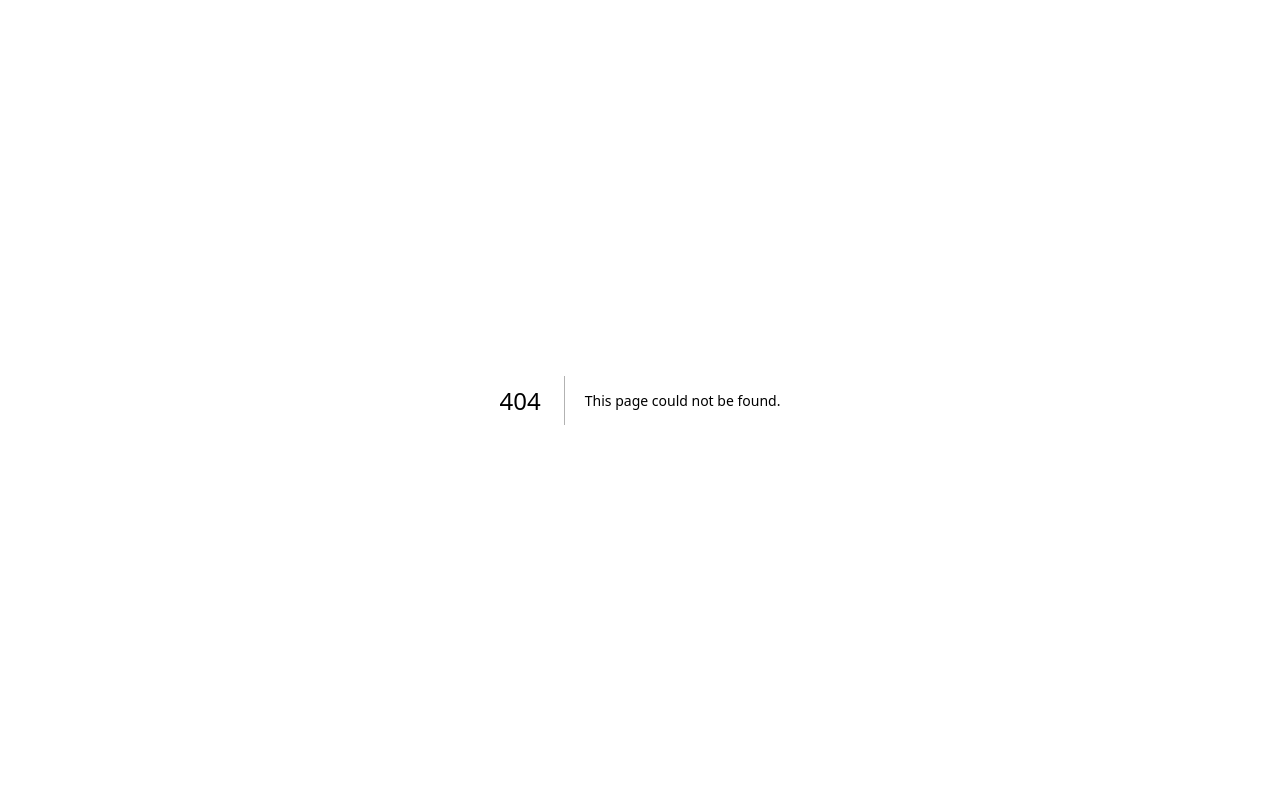
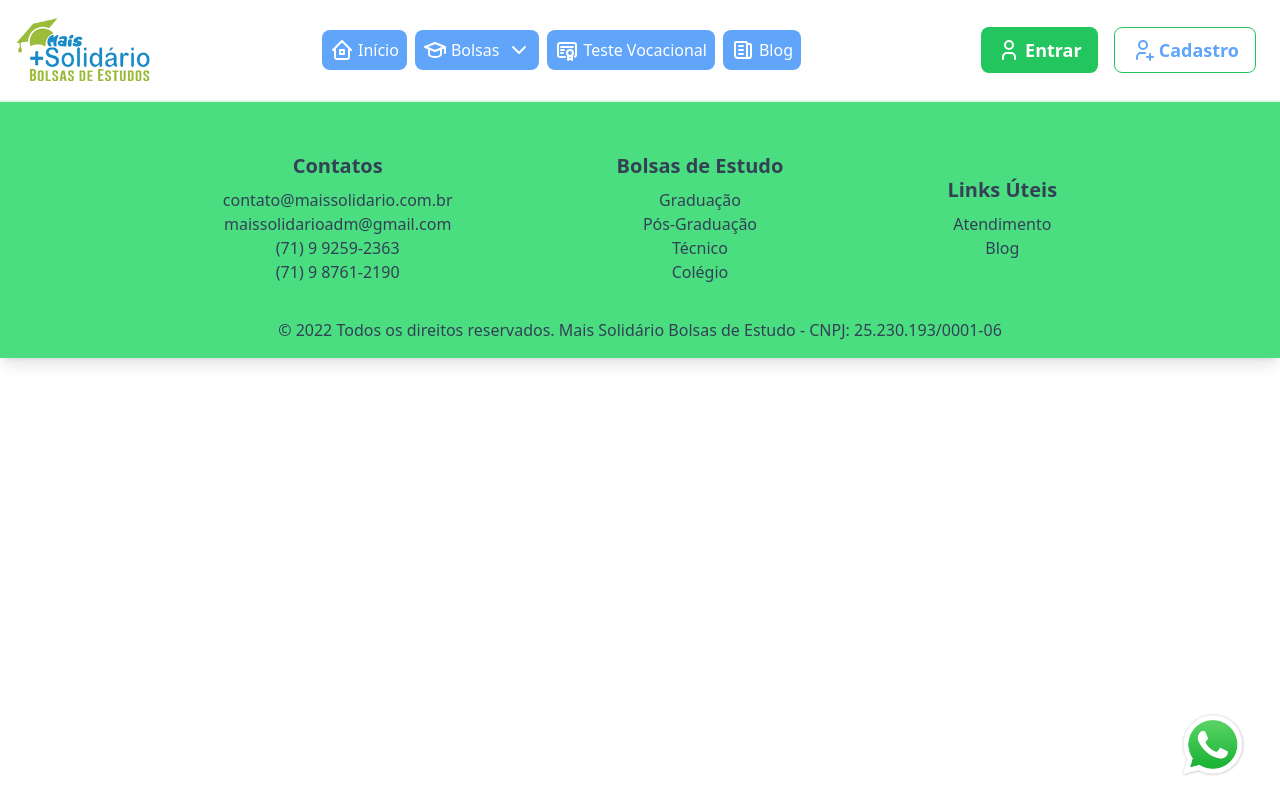
Before and after one commit to danibex/maissolidario, a Next.js app: page /curso/1 in a window 1280 px wide. Before the commit this address had no page. Built offline with nearby package versions, Linux system fonts and the light colour scheme.

Commit message:
alteração nas rotas de filtro e inicio na criação de visualização de curso

```diff
--- a/src/components/Footer/Footer.jsx
+++ b/src/components/Footer/Footer.jsx
@@ -15,10 +15,10 @@ return(
             <div className="h-[150px] flex flex-col justify-center items-center">
                 <h2 className="mb-2 text-xl font-bold">Bolsas de Estudo</h2>
                 <div className="flex flex-col justify-center items-center">
-                <Link href="/bolsas/graduacao" className="hover:underline hover:text-slate-200 active:text-slate-400">Graduação</Link>
-                <Link href="/bolsas/pos-graduacao" className="hover:underline hover:text-slate-200 active:text-slate-400">Pós-Graduação</Link>
-                <Link href="/bolsas/tecnico" className="hover:underline hover:text-slate-200 active:text-slate-400">Técnico</Link>
-                <Link href="/bolsas/colegio" className="hover:underline hover:text-slate-200 active:text-slate-400">Colégio</Link>
+                <Link href="/graduacao/1" className="hover:underline hover:text-slate-200 active:text-slate-400">Graduação</Link>
+                <Link href="/posgraduacao/1" className="hover:underline hover:text-slate-200 active:text-slate-400">Pós-Graduação</Link>
+                <Link href="/tecnico/1" className="hover:underline hover:text-slate-200 active:text-slate-400">Técnico</Link>
+                <Link href="/colegio/1" className="hover:underline hover:text-slate-200 active:text-slate-400">Colégio</Link>
                 </div>
             </div>
             <div className="h-[150px] flex flex-col justify-center items-center">
--- a/src/components/HerosBolsas/CabecalhoFiltro.jsx
+++ b/src/components/HerosBolsas/CabecalhoFiltro.jsx
@@ -10,16 +10,16 @@ return (
     </Slider>
 <div className={`border h-fit w-[95%] rounded-2xl bg-slate-100`}>
     <div className="flex flex-col md:flex-row justify-center items-center md:justify-around bg-green-400 rounded-t-2xl">
-    <BotaoFiltro active={props.graduacao} href="/bolsas/graduacao/1">
+    <BotaoFiltro active={props.graduacao} href="/graduacao/1">
         Graduação
     </BotaoFiltro>
-    <BotaoFiltro active={props.pos} href="/bolsas/posgraduacao/1">
+    <BotaoFiltro active={props.pos} href="/posgraduacao/1">
         Pós-Graduação
     </BotaoFiltro>
-    <BotaoFiltro active={props.tecnico} href="/bolsas/tecnico/1">
+    <BotaoFiltro active={props.tecnico} href="/tecnico/1">
         Técnico
     </BotaoFiltro>
-    <BotaoFiltro active={props.colegio} href="/bolsas/colegio/1">
+    <BotaoFiltro active={props.colegio} href="/colegio/1">
         Colégio
     </BotaoFiltro>
     </div>
--- a/src/components/HerosBolsas/CardCurso.jsx
+++ b/src/components/HerosBolsas/CardCurso.jsx
@@ -3,16 +3,16 @@ import Link from "next/link"
 export default function CardCurso(props) {
 return(
 <Link
-href="/bolsas"
+href="/"
     class={`
          pb-4 rounded-xl bg-white
         flex flex-col justify-center items-center
         shadow-xl hover:opacity-90 active:opacity-100
-        w-[410px] sm:w-[310px] md:w-[290px] lg:w-[320px]
+        w-[365px] sm:w-[310px] md:w-[290px] lg:w-[320px]
     `}>
-        <div className="rounded-t-xl mx-0 px-0 mt-0 pt-0 mb-1 w-[410px] sm:w-[310px] md:w-[290px] lg:w-[320px]">
-            <Image alt="" src={props.url} className="rounded-t-xl w-[410px] sm:w-[310px] md:w-[290px] lg:w-[320px]"/>
-            <div className="text-2xl font-medium mt-4">{props.nome}</div>
+        <div className="rounded-t-xl mx-0 px-0 mt-0 pt-0 mb-1 w-[365px] sm:w-[310px] md:w-[290px] lg:w-[320px]">
+            <Image alt="" src={props.url} className="rounded-t-xl w-[365px] sm:w-[310px] md:w-[290px] lg:w-[320px]"/>
+            <div className="text-2xl font-medium mt-4 flex justify-center items-center">{props.nome}</div>
         </div>
         <div className="text-lg text-black font-bold flex flex-col justify-center items-center w-[100%] mt-2">
             <div className="flex flex-row justify-center items-center"><p className="line-through text-lg text-blue-600">R$ {props.precoCheio},00</p></div>
--- a/src/components/Menu/MenuNavegacao.jsx
+++ b/src/components/Menu/MenuNavegacao.jsx
@@ -62,10 +62,10 @@ export default function MenuNavegacao(props) {
                 </div>
                 <div className='flex w-[100%] justify-center items-start'>
                   <div className={`${toggleBolsas ? "absolute" : "hidden"} flex flex-col justify-center items-center w-[50%]  mt-2 py-2 md:w-[200px] bg-white rounded-lg shadow-lg z-10`}>
-                    <BotaoMenuBolsas href="/bolsas/graduacao/1">Graduação</BotaoMenuBolsas>
-                    <BotaoMenuBolsas href="/bolsas/posgraduacao/1">Pós-Graduação</BotaoMenuBolsas>
-                    <BotaoMenuBolsas href="/bolsas/tecnico/1">Técnico</BotaoMenuBolsas>
-                    <BotaoMenuBolsas href="/bolsas/colegio/1">Colégio</BotaoMenuBolsas>
+                    <BotaoMenuBolsas href="/graduacao/1">Graduação</BotaoMenuBolsas>
+                    <BotaoMenuBolsas href="/posgraduacao/1">Pós-Graduação</BotaoMenuBolsas>
+                    <BotaoMenuBolsas href="/tecnico/1">Técnico</BotaoMenuBolsas>
+                    <BotaoMenuBolsas href="/colegio/1">Colégio</BotaoMenuBolsas>
 
                   </div>
                 </div>
--- a/src/pages/bolsas.jsx
+++ /dev/null
@@ -1,11 +0,0 @@
-import Footer from "@/components/Footer/Footer"
-import CabecalhoFiltro from "@/components/HerosBolsas/CabecalhoFiltro"
-import MenuNavegacao from "@/components/Menu/MenuNavegacao"
-export default function Bolsas(props) {
-    return(
-      <MenuNavegacao>
-        <CabecalhoFiltro/>
-        <Footer/>
-      </MenuNavegacao>
-    )
-}
--- a/src/pages/bolsas/curso/[curso].jsx
+++ /dev/null
@@ -1,8 +0,0 @@
-import MenuNavegacao from "@/components/Menu/MenuNavegacao";
-export default function Curso() {
-return(
-<MenuNavegacao>
-
-</MenuNavegacao>
-)
-}
--- a/src/pages/bolsas/posgraduacao/[posgraduacao].jsx
+++ b/src/pages/colegio/[colegio].jsx
@@ -4,20 +4,22 @@ import Filtro from "@/components/HerosBolsas/Filtro"
 import Footer from "@/components/Footer/Footer"
 import style from "@/styles/heroPrincipal.module.css"
 import ItemFiltro from "@/components/HerosBolsas/ItemFiltro"
+import CursosEcommerce from "@/components/HerosBolsas/CursosEcommerce"
+import CardCurso from "@/components/HerosBolsas/CardCurso"
+import { colegios } from "@/pages/api/data/Bolsas/Colegio"
 import { IconSearch, IconChevronsRight, IconChevronsLeft } from "@tabler/icons-react"
 import BotaoPaginacao from "@/components/HerosBolsas/BotaoPaginacao"
-import CursosEcommerce from "@/components/HerosBolsas/CursosEcommerce"
-import CardCurso from "@/components/HerosBolsas/CardCurso"
 import odonto from "@/assets/img/Cursos/odontologia.png"
 import BotaoWhatsapp from "@/components/BotaoWhatsapp"
 import { useRouter } from 'next/router';
 import { useState, useEffect } from "react"
+import Link from "next/link"
 export default function Bolsas() {
   const router = useRouter();
   const [paginacao, setPaginacao] = useState(1)
 
   useEffect(() => {
-    router.push(`/bolsas/posgraduacao/${paginacao}`)
+    router.push(`/colegio/${paginacao}`)
   }, [paginacao])
 
   function proximaPagina() {
@@ -27,9 +29,10 @@ export default function Bolsas() {
   function paginaAnterior() {
     setPaginacao(prevPaginacao => prevPaginacao - 1)
   }
+
 return(
 <MenuNavegacao>
-<CabecalhoFiltro pos fundo={style.fundoBolsaPos}>
+  <CabecalhoFiltro colegio fundo={style.fundoBolsaColegio}>
     <Filtro>
     <ItemFiltro titulo="Nome do Curso:" selectNome="Curso">
         <option value="Todos">Todos</option>
@@ -38,13 +41,28 @@ return(
       </ItemFiltro>
       <ItemFiltro titulo="Faculdade:" selectNome="Faculdade">
         <option value="Todas">Todas</option>
-  <option value="+Edutec">+Edutec</option>
+        <option value="UNIFTC">UNIFTC</option>
+        <option value="Universo Salvador">Universo Salvador</option>
+        <option value="UNIFATECIE">UNIFATECIE</option>
+        <option value="Faculdade Santíssimo">Faculdade Santíssimo</option>
+        <option value="FATEC">FATEC</option>
+        <option value="Colégio Acadêmico">Colégio Acadêmico</option>
       </ItemFiltro>
       <ItemFiltro titulo="Cidade:" selectNome="Cidade">
         <option value="Todas">Todas</option>
+        <option value="Alagoinhas">Alagoinhas</option>
+        <option value="Feira de Santana">Feira de Santana</option>
+        <option value="Jequié">Jequié</option>
+        <option value="Juazeiro">Juazeiro</option>
+        <option value="Itabuna">Itabuna</option>
+        <option value="Lauro de Freitas">Lauro de Freitas</option>
+        <option value="Petrolina">Petrolina</option>
+        <option value="Salvador">Salvador</option>
+        <option value="Vitória da Conquista">Vitória da Conquista</option>
       </ItemFiltro>
       <ItemFiltro titulo="Modalidade" selectNome="Modalidade">
           <option value="Todas">Todas</option>
+          <option value="Presencial">Presencial</option>
           <option value="EAD">EAD</option>
       </ItemFiltro>
       <div className="flex justify-center items-center my-2 mr-4">
@@ -68,8 +86,8 @@ return(
       {/* REFATORAR BOTÃO */}
       <button
       onClick={paginaAnterior}
-      disabled={router.query.posgraduacao == 1 ? true : false}
-      className={`py-2 pl-1 pr-4 flex flex-row justify-center items-center m-3 border border-blue-500 text-blue-500 rounded-full ${router.query.posgraduacao == 1  ? "opacity-50" : "hover:bg-blue-500 hover:text-white hover:underline active:shadow-none"}  shadow-xl`}
+      disabled={router.query.colegio == 1 ? true : false}
+      className={`py-2 pl-1 pr-4 flex flex-row justify-center items-center m-3 border border-blue-500 text-blue-500 rounded-full ${router.query.colegio == 1  ? "opacity-50" : "hover:bg-blue-500 hover:text-white hover:underline active:shadow-none"}  shadow-xl`}
       >
         <IconChevronsLeft size={30}/>Anterior
       </button>
--- /dev/null
+++ b/src/pages/curso/[curso].jsx
@@ -0,0 +1,14 @@
+import BotaoWhatsapp from "@/components/BotaoWhatsapp";
+import Footer from "@/components/Footer/Footer";
+import MenuNavegacao from "@/components/Menu/MenuNavegacao";
+export default function Curso() {
+return(
+<MenuNavegacao>
+<div>
+
+</div>
+<Footer/>
+<BotaoWhatsapp/>
+</MenuNavegacao>
+)
+}
--- a/src/pages/bolsas/graduacao/[graduacao].jsx
+++ b/src/pages/graduacao/[graduacao].jsx
@@ -18,7 +18,7 @@ export default function Bolsas() {
   const [paginacao, setPaginacao] = useState(1)
 
   useEffect(() => {
-    router.push(`/bolsas/graduacao/${paginacao}`)
+    router.push(`/graduacao/${paginacao}`)
   }, [paginacao])
 
   function proximaPagina() {
--- a/src/pages/bolsas/tecnico/[tecnico].jsx
+++ b/src/pages/posgraduacao/[posgraduacao].jsx
@@ -17,7 +17,7 @@ export default function Bolsas() {
   const [paginacao, setPaginacao] = useState(1)
 
   useEffect(() => {
-    router.push(`/bolsas/tecnico/${paginacao}`)
+    router.push(`/posgraduacao/${paginacao}`)
   }, [paginacao])
 
   function proximaPagina() {
@@ -27,10 +27,9 @@ export default function Bolsas() {
   function paginaAnterior() {
     setPaginacao(prevPaginacao => prevPaginacao - 1)
   }
-
 return(
 <MenuNavegacao>
-<CabecalhoFiltro tecnico fundo={style.fundoBolsaTecnico}>
+<CabecalhoFiltro pos fundo={style.fundoBolsaPos}>
 <Filtro>
 <ItemFiltro titulo="Nome do Curso:" selectNome="Curso">
   <option value="Todos">Todos</option>
@@ -39,33 +38,18 @@ return(
 </ItemFiltro>
 <ItemFiltro titulo="Faculdade:" selectNome="Faculdade">
   <option value="Todas">Todas</option>
-  <option value="UNIFTC">UNIFTC</option>
-  <option value="Universo Salvador">Universo Salvador</option>
-  <option value="UNIFATECIE">UNIFATECIE</option>
-  <option value="Faculdade Santíssimo">Faculdade Santíssimo</option>
-  <option value="FATEC">FATEC</option>
-  <option value="Colégio Acadêmico">Colégio Acadêmico</option>
+  <option value="+Edutec">+Edutec</option>
 </ItemFiltro>
 <ItemFiltro titulo="Cidade:" selectNome="Cidade">
   <option value="Todas">Todas</option>
-  <option value="Alagoinhas">Alagoinhas</option>
-  <option value="Feira de Santana">Feira de Santana</option>
-  <option value="Jequié">Jequié</option>
-  <option value="Juazeiro">Juazeiro</option>
-  <option value="Itabuna">Itabuna</option>
-  <option value="Lauro de Freitas">Lauro de Freitas</option>
-  <option value="Petrolina">Petrolina</option>
-  <option value="Salvador">Salvador</option>
-  <option value="Vitória da Conquista">Vitória da Conquista</option>
 </ItemFiltro>
 <ItemFiltro titulo="Modalidade" selectNome="Modalidade">
     <option value="Todas">Todas</option>
-    <option value="Presencial">Presencial</option>
     <option value="EAD">EAD</option>
 </ItemFiltro>
-<div className="flex justify-center items-center my-2 mr-4">
+  <div className="flex justify-center items-center my-2 mr-4">
     <button className="justify-center items-center flex flex-row p-2 bg-blue-400 hover:bg-blue-500 active:bg-blue-600 text-white rounded-lg text-lg font-semibold"><IconSearch className="mr-2"/>Procurar</button>
-</div>
+  </div>
 </Filtro>
 </CabecalhoFiltro>
   <CursosEcommerce>
@@ -84,8 +68,8 @@ return(
       {/* REFATORAR BOTÃO */}
       <button
       onClick={paginaAnterior}
-      disabled={router.query.tecnico == 1 ? true : false}
-      className={`py-2 pl-1 pr-4 flex flex-row justify-center items-center m-3 border border-blue-500 text-blue-500 rounded-full ${router.query.tecnico == 1  ? "opacity-50" : "hover:bg-blue-500 hover:text-white hover:underline active:shadow-none"}  shadow-xl`}
+      disabled={router.query.posgraduacao == 1 ? true : false}
+      className={`py-2 pl-1 pr-4 flex flex-row justify-center items-center m-3 border border-blue-500 text-blue-500 rounded-full ${router.query.posgraduacao == 1  ? "opacity-50" : "hover:bg-blue-500 hover:text-white hover:underline active:shadow-none"}  shadow-xl`}
       >
         <IconChevronsLeft size={30}/>Anterior
       </button>
--- a/src/pages/bolsas/colegio/[colegio].jsx
+++ b/src/pages/tecnico/[tecnico].jsx
@@ -4,22 +4,20 @@ import Filtro from "@/components/HerosBolsas/Filtro"
 import Footer from "@/components/Footer/Footer"
 import style from "@/styles/heroPrincipal.module.css"
 import ItemFiltro from "@/components/HerosBolsas/ItemFiltro"
+import { IconSearch, IconChevronsRight, IconChevronsLeft } from "@tabler/icons-react"
+import BotaoPaginacao from "@/components/HerosBolsas/BotaoPaginacao"
 import CursosEcommerce from "@/components/HerosBolsas/CursosEcommerce"
 import CardCurso from "@/components/HerosBolsas/CardCurso"
-import { colegios } from "@/pages/api/data/Bolsas/Colegio"
-import { IconSearch, IconChevronsRight, IconChevronsLeft } from "@tabler/icons-react"
-import BotaoPaginacao from "@/components/HerosBolsas/BotaoPaginacao"
 import odonto from "@/assets/img/Cursos/odontologia.png"
 import BotaoWhatsapp from "@/components/BotaoWhatsapp"
 import { useRouter } from 'next/router';
 import { useState, useEffect } from "react"
-import Link from "next/link"
 export default function Bolsas() {
   const router = useRouter();
   const [paginacao, setPaginacao] = useState(1)
 
   useEffect(() => {
-    router.push(`/bolsas/colegio/${paginacao}`)
+    router.push(`/tecnico/${paginacao}`)
   }, [paginacao])
 
   function proximaPagina() {
@@ -32,7 +30,7 @@ export default function Bolsas() {
 
 return(
 <MenuNavegacao>
-  <CabecalhoFiltro colegio fundo={style.fundoBolsaColegio}>
+<CabecalhoFiltro tecnico fundo={style.fundoBolsaTecnico}>
 <Filtro>
 <ItemFiltro titulo="Nome do Curso:" selectNome="Curso">
   <option value="Todos">Todos</option>
@@ -86,8 +84,8 @@ return(
       {/* REFATORAR BOTÃO */}
       <button
       onClick={paginaAnterior}
-      disabled={router.query.colegio == 1 ? true : false}
-      className={`py-2 pl-1 pr-4 flex flex-row justify-center items-center m-3 border border-blue-500 text-blue-500 rounded-full ${router.query.colegio == 1  ? "opacity-50" : "hover:bg-blue-500 hover:text-white hover:underline active:shadow-none"}  shadow-xl`}
+      disabled={router.query.tecnico == 1 ? true : false}
+      className={`py-2 pl-1 pr-4 flex flex-row justify-center items-center m-3 border border-blue-500 text-blue-500 rounded-full ${router.query.tecnico == 1  ? "opacity-50" : "hover:bg-blue-500 hover:text-white hover:underline active:shadow-none"}  shadow-xl`}
       >
         <IconChevronsLeft size={30}/>Anterior
       </button>
```
Lines whose indentation alone changed are shown as unchanged.
